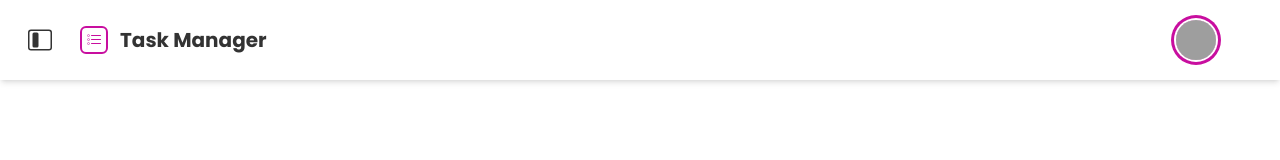
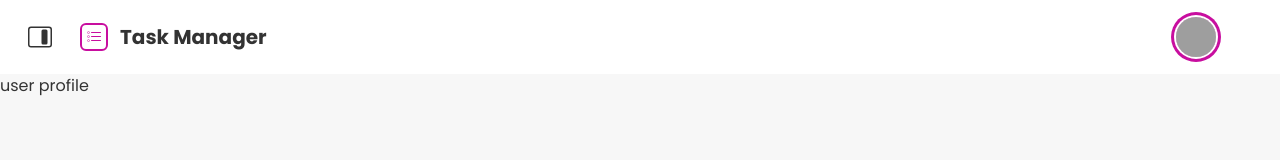
Before and after one commit to nmkhans/task-manager-application, a React (Create React App) app: page /profile in a window 1280 px wide. Before the commit this address had no page. Shown: the top 160 px of the page. Built offline with nearby package versions, Linux system fonts and the light colour scheme; grey boxes are pictures that could not be loaded.

Commit message:
sidebar open and close on escape button press functionality updated

```diff
--- a/src/App.js
+++ b/src/App.js
@@ -11,6 +11,7 @@ import NewTask from './pages/NewTask/NewTask';
 import CreateTask from './pages/CreateTask/CreateTask';
 import CompletedTask from './pages/CompletedTask/CompletedTask';
 import CanceledTask from './pages/CanceledTask/CanceledTask';
+import Profile from './pages/Profile/Profile';
 
 function App() {
   return (
@@ -27,6 +28,7 @@ function App() {
           </Route>
           <Route path="/login" element={<Login />} />
           <Route path="/register" element={<Register />} />
+          <Route path="/profile" element={<Profile />} />
         </Routes>
       </Header>
     </>
--- a/src/components/Header/Header.js
+++ b/src/components/Header/Header.js
@@ -1,14 +1,15 @@
 import React, { useState } from 'react';
 import ProfileDetail from './../ProfileDetail/ProfileDetail';
 import HeaderProfile from '../HeaderProfile/HeaderProfile';
-import { BsListTask, BsLayoutSidebarInset } from 'react-icons/bs';
+import { BsListTask, BsLayoutSidebarInsetReverse, BsLayoutSidebarInset } from 'react-icons/bs';
 import { Link } from 'react-router-dom';
-import { useDispatch } from 'react-redux';
+import { useDispatch, useSelector } from 'react-redux';
 import { handleSidebarState } from '../../redux/state/sidebarSlice/sidebarSlice';
 
 const Header = ({ children }) => {
     const [profile, setProfile] = useState(false);
     const [mobileProfile, setMobileProfile] = useState(false);
+    const sidebar = useSelector((state) => state.sidebar.value);
     const dispatch = useDispatch()
 
     const handleSideBar = () => {
@@ -23,7 +24,11 @@ const Header = ({ children }) => {
                     <div className="w-full navbar bg-base-100 shadow-md">
                         <div>
                             <label onClick={handleSideBar} htmlFor="task-manager-sidebar" className="drawer-button cursor-pointer text-2xl ml-5 mr-3">
-                                <BsLayoutSidebarInset />
+                                {!sidebar ? (
+                                    <BsLayoutSidebarInsetReverse />
+                                ) : (
+                                    <BsLayoutSidebarInset />
+                                ) }
                             </label>
                         </div>
                         <div className="flex-1 px-2 mx-2">
--- a/src/components/ProfileDetail/ProfileDetail.js
+++ b/src/components/ProfileDetail/ProfileDetail.js
@@ -21,7 +21,7 @@ const ProfileDetail = () => {
                         </div>
                     </div>
                 </div>
-                <h3 className="text-lg text-slate-800 font-semibold text-center">
+                <h3 className="text-lg text-slate-700 font-semibold text-center">
                     Moin Khan
                 </h3>
             </div>
--- a/src/pages/DashBoard/DashBoard.js
+++ b/src/pages/DashBoard/DashBoard.js
@@ -3,7 +3,7 @@ import React from 'react';
 const DashBoard = () => {
     return (
         <div className="py-5 px-10">
-            dashboard
+
         </div>
     );
 };
--- a/src/pages/Home/Home.js
+++ b/src/pages/Home/Home.js
@@ -1,7 +1,8 @@
 import React, { useRef, useEffect } from 'react';
 import "./Home.css";
 import { Outlet } from "react-router-dom";
-import { useSelector } from 'react-redux';
+import { useSelector, useDispatch } from 'react-redux';
+import { handleSidebarState } from "../../redux/state/sidebarSlice/sidebarSlice";
 import { MdOutlineDashboard, MdDownloadDone } from "react-icons/md";
 import { AiOutlineEdit } from "react-icons/ai";
 import { GiSandsOfTime } from "react-icons/gi";
@@ -14,6 +15,7 @@ import HomeLinks from './../../components/HomeLinks/HomeLinks';
 const Home = () => {
     const sidebarRef = useRef(null);
     const sideBar = useSelector((state) => state.sidebar.value);
+    const dispatch = useDispatch();
 
     if (sideBar) {
         sidebarRef?.current?.classList.remove("sidebar-close");
@@ -24,7 +26,8 @@ const Home = () => {
     }
 
     useEffect(() => {
-        keyHandler(sidebarRef)
+        keyHandler(sidebarRef, sideBar, dispatch, handleSidebarState)
+    // eslint-disable-next-line react-hooks/exhaustive-deps
     }, [])
 
     return (
--- /dev/null
+++ b/src/pages/Profile/Profile.js
@@ -0,0 +1,11 @@
+import React from 'react';
+
+const Profile = () => {
+    return (
+        <div className="bg-base-200 h-screen">
+            user profile
+        </div>
+    );
+};
+
+export default Profile;
--- a/src/utilities/keyHandler/keyHandler.js
+++ b/src/utilities/keyHandler/keyHandler.js
@@ -1,7 +1,8 @@
-const keyHandler = (sidebarRef) => {
+const keyHandler = (sidebarRef, sideBar, dispatch, handleSidebarState) => {
     window.addEventListener("keyup", (event) => {
         if (event.key === "Escape") {
-            if (sidebarRef?.current?.classList.contains("sidebar-close")) {
+            dispatch(handleSidebarState());
+            if (sideBar) {
                 sidebarRef?.current?.classList.remove("sidebar-close");
                 sidebarRef?.current?.classList.add("sidebar-open");
             } else {
```
